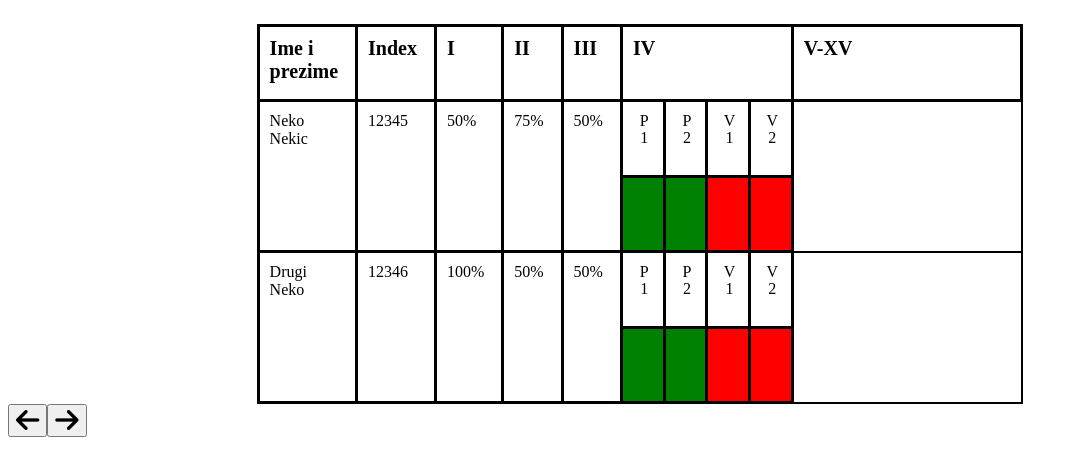
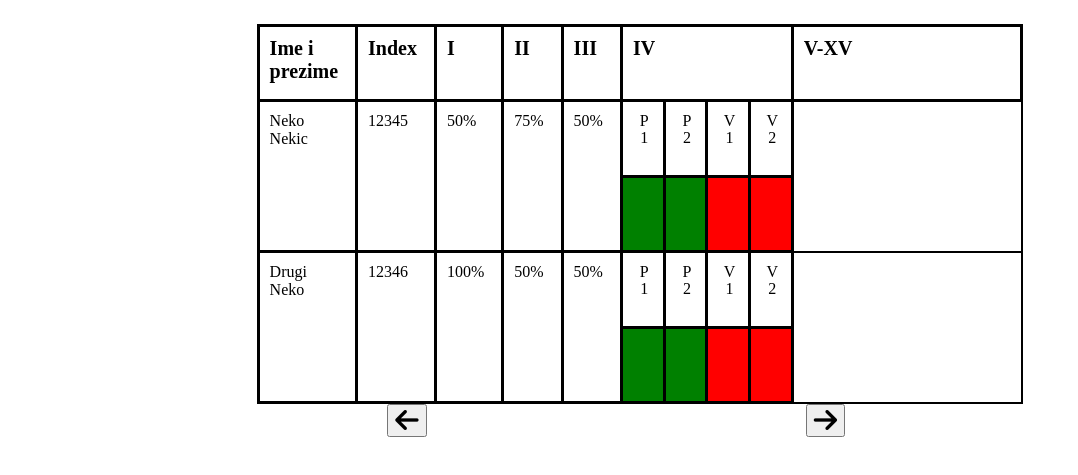
Before and after one commit to nbecirspah1/WebTehnologijeProjekat, a plain HTML site: page html/prisustvo.html in a window 1280 px wide. Shown: the part 77-552 px from the top of the page, without its empty margins (0-1078 px from the left). Drawn offline with Linux system fonts and the light colour scheme.

Commit message:
Ispravljena prethodna greska.Greska <Dugme radi samo prvi put>

```diff
--- a/css/prisustvo.css
+++ b/css/prisustvo.css
@@ -85,7 +85,10 @@ td{
     border-left: 0;
 }
 
-#dugme1, #dugme2{
-    padding-left: 10%;
-    padding-right: 10%;
+#dugmeLijevo{
+    margin-left: 30%;
 }
+
+#dugmeDesno{
+    margin-left: 30%;
+}
--- a/scripts/TabelaPrisustvo.js
+++ b/scripts/TabelaPrisustvo.js
@@ -1,12 +1,6 @@
 let TabelaPrisustvo = function(divRef, podaci){
 
-    divRef.innerHTML ="";
-    const att = document.createAttribute("class");
-    att.value="vertikalno";
-   let naslov = divRef.appendChild(document.createElement('h1'));
-   naslov.innerHTML = podaci.predmet;
-   let overflowDIV = divRef.appendChild(document.createElement('div'));
-   overflowDIV.setAttribute("id", "overflow");
+
 
   /////////VALIDACIJA PODATAKA/////////
   if(podaci.brojPredavanjaSedmicno < 0 || podaci.brojVjezbiSedmicno < 0){//broj predavanja ili vjezbi < 0
@@ -48,7 +42,7 @@ let TabelaPrisustvo = function(divRef, podaci){
     }
   }
 
-   tekucaSedmica = 0;
+   let tekucaSedmica = 0;
   for(let i = 0; i< podaci.prisustva.length; i++){//Nalazimo tekucu sedmicu
      if(podaci.prisustva[i].sedmica > tekucaSedmica)
        tekucaSedmica = podaci.prisustva[i].sedmica;
@@ -87,8 +81,15 @@ let TabelaPrisustvo = function(divRef, podaci){
     else if(broj == 15) return "XV";
   }
 
-
   /////////PODACI SU UREDU, MOZEMO PRAVITI TABELU/////////
+  let nacrtajTabelu = function (tekucaSedmica) {
+    divRef.innerHTML ="";
+    const att = document.createAttribute("class");
+    att.value="vertikalno";
+   let naslov = divRef.appendChild(document.createElement('h1'));
+   naslov.innerHTML = podaci.predmet;
+   let overflowDIV = divRef.appendChild(document.createElement('div'));
+   overflowDIV.setAttribute("id", "overflow");
   let tabela = overflowDIV.appendChild(document.createElement('table'));
    let prviRed = tabela.appendChild(document.createElement('tr'));
    let kolonaIme = prviRed.appendChild(document.createElement('th'));
@@ -199,6 +200,8 @@ let TabelaPrisustvo = function(divRef, podaci){
 
     }
 
+
+
       /////////KREIRANJE BUTTON-A/////////
       let skripta = divRef.appendChild(document.createElement('script'));
       skripta.setAttribute("src", "https://kit.fontawesome.com/04a4ec8674.js");
@@ -206,26 +209,36 @@ let TabelaPrisustvo = function(divRef, podaci){
       let div1 = divRef.appendChild(document.createElement('div'));
       div1.setAttribute("id", "dugmici");
       let dugmeLijevo = div1.appendChild(document.createElement('button'));
+      dugmeLijevo.setAttribute("id", "dugmeLijevo");
       let strelicaLijevo = dugmeLijevo.appendChild(document.createElement('i'));
       strelicaLijevo.setAttribute("class", "fa-solid fa-arrow-left fa-2x");
-      //dugmeLijevo.onclick = new prethodnaSedmica();
       let dugmeDesno = div1.appendChild(document.createElement('button'));
+      dugmeDesno.setAttribute("id", "dugmeDesno");
       let strelicaDesno = dugmeDesno.appendChild(document.createElement('i'));
       strelicaDesno.setAttribute("class", "fa-solid fa-arrow-right fa-2x");
-      //dugmeDesno.onclick = new sljedecaSedmica();
+  }
 
+    new nacrtajTabelu(tekucaSedmica);
       let sljedecaSedmica = function () {
             if(tekucaSedmica!=15){
                 tekucaSedmica = tekucaSedmica + 1;
             }
+
+    new nacrtajTabelu(tekucaSedmica);
+
     }
+
+
 
     let prethodnaSedmica = function () {
         if(tekucaSedmica != 1){
             tekucaSedmica = tekucaSedmica - 1;
         }
+        new nacrtajTabelu(tekucaSedmica);
+
     }
-
+    dugmeDesno.onclick =  sljedecaSedmica;
+    dugmeLijevo.onclick = prethodnaSedmica;
 
     return {
         sljedecaSedmica: sljedecaSedmica,
```
